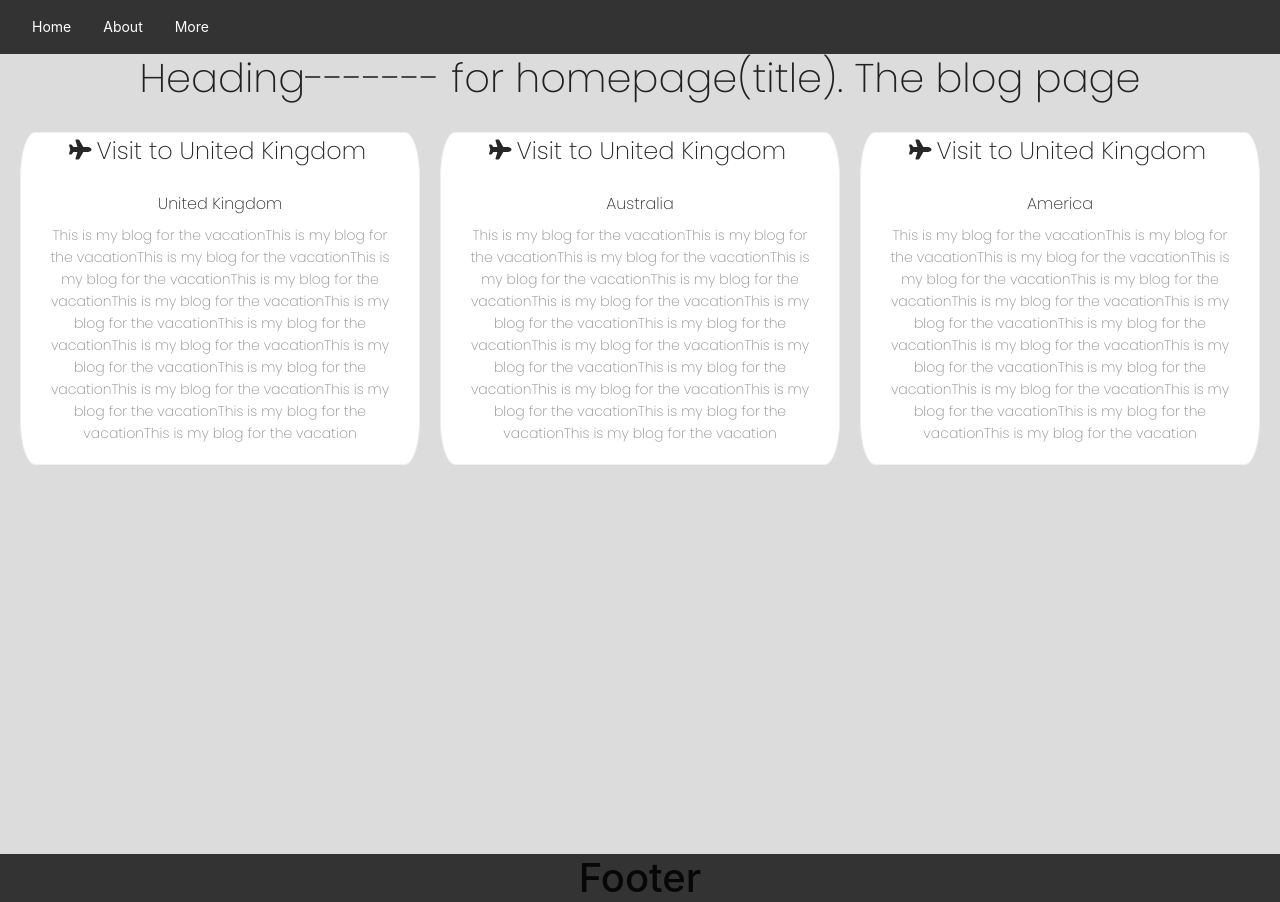
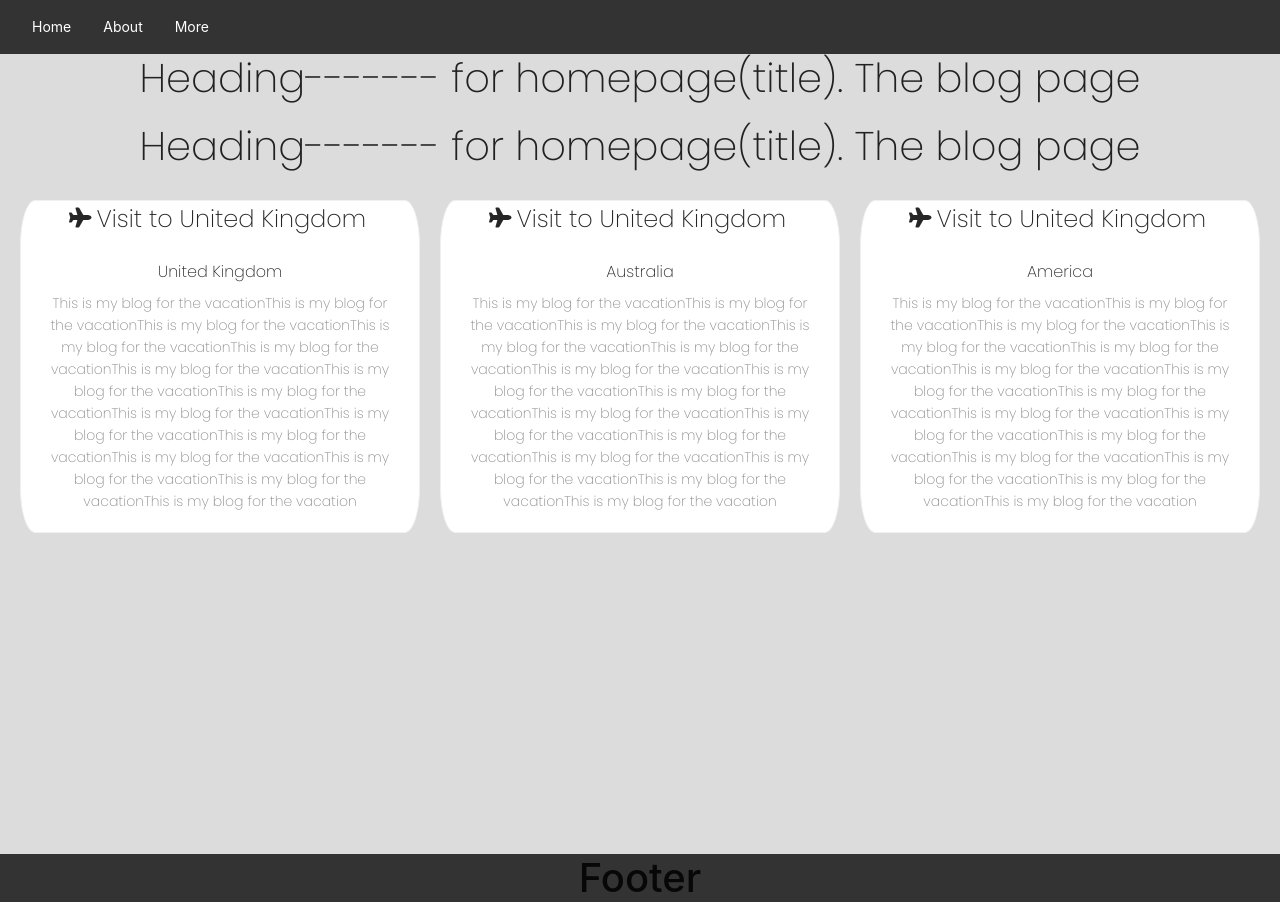
Before and after one commit to MohammedHaris96/Blog-Page, a React (Create React App) app: page / in a window 1280 px wide. Built offline with nearby package versions, Linux system fonts and the light colour scheme; the HTML template or start-up script is replaced by a standard one.

Commit message:
new change

```diff
--- a/src/Components/Homepage.js
+++ b/src/Components/Homepage.js
@@ -33,6 +33,8 @@ const Homepage = () => {
     <>
       <div className="homepage-container  ">
         <h1>Heading------- for homepage(title). The blog page</h1>
+        <h1>Heading------- for homepage(title). The blog page</h1>
+
         <div className="blog-card d-flex justify-content-center ">
           {blogs.map((blog) => {
             return (
```
